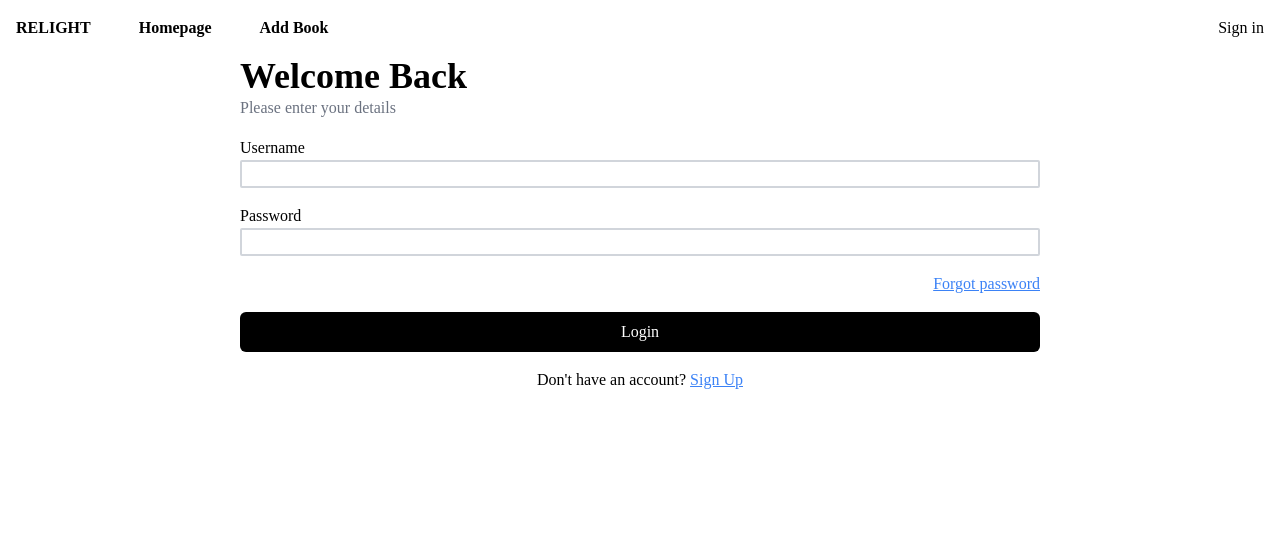
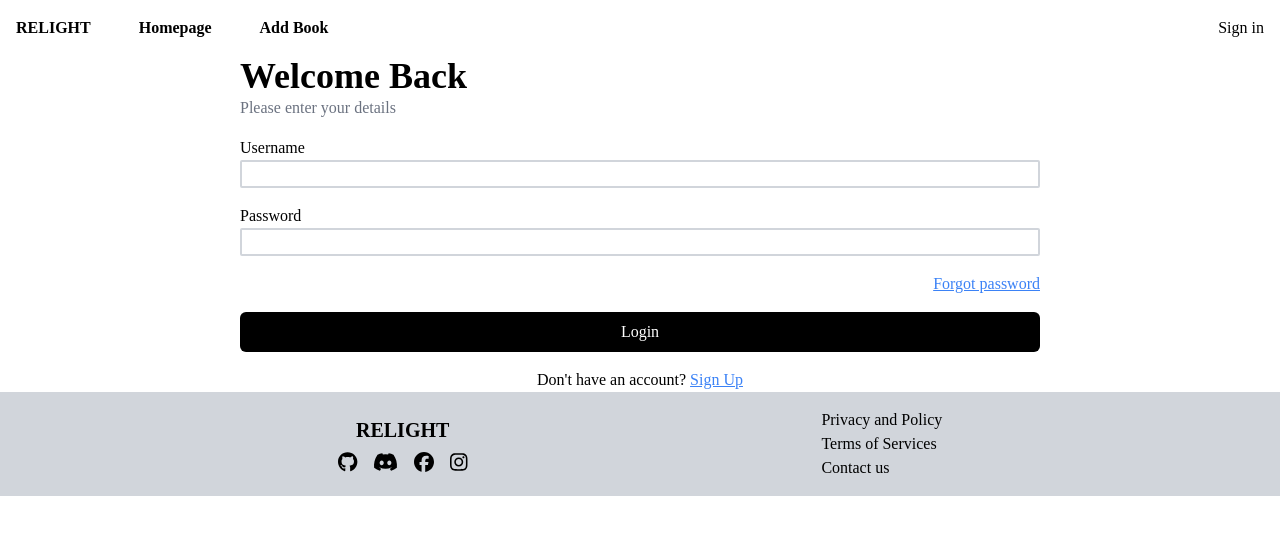
Before and after one commit to kkumber/RELIGHT, a React (Vite) app: page /login in a window 1280 px wide. Shown: the top 534 px of the page. Built offline with nearby package versions, Linux system fonts and the light colour scheme; a web font is replaced by a local one.

Commit message:
added footer

```diff
--- a/src/App.tsx
+++ b/src/App.tsx
@@ -8,6 +8,7 @@ import ProtectedRoute from "./components/ProtectedRoute"
 import Details from "./pages/Subpages/Details"
 import Navigation from "./components/layout/Navigation"
 import AddBookPage from "./pages/Subpages/AddBookPage"
+import Footer from "./components/layout/Footer"
 
 function App() {
   return (
@@ -27,7 +28,7 @@ function App() {
           <Route path="*" element={<NotFound />} />
         </Routes>
         </AuthProvider>
-
+        <Footer />
       </BrowserRouter>
     </div>
   )
--- /dev/null
+++ b/src/components/layout/Footer.tsx
@@ -0,0 +1,30 @@
+import { Link } from "react-router-dom";
+import { FontAwesomeIcon } from "@fortawesome/react-fontawesome";
+import { faGithub, faDiscord, faFacebook, faInstagram } from "@fortawesome/free-brands-svg-icons";
+
+const Footer = () => {
+  return (
+    <footer className="bg-gray-300 p-4 flex items-center justify-evenly flex-wrap-reverse gap-8">
+            {/* Contact Info */}
+            <div className="flex items-center flex-col gap-2">
+                <div className="">
+                    <b className="text-xl">RELIGHT</b>
+                </div>
+                <div className="flex gap-x-4 items-center">
+                    <FontAwesomeIcon icon={faGithub} size="lg"/>
+                    <FontAwesomeIcon icon={faDiscord} size="lg"/>
+                    <FontAwesomeIcon icon={faFacebook} size="lg"/>
+                    <FontAwesomeIcon icon={faInstagram} size="lg"/>
+                </div>
+            </div>
+            {/* Services */}
+            <div className="text-center md:text-start">
+                <p>Privacy and Policy</p>
+                <p>Terms of Services</p>
+                <p>Contact us</p>
+            </div>
+    </footer>
+  );
+};
+
+export default Footer;
--- a/src/hooks/useAuthFetch.tsx
+++ b/src/hooks/useAuthFetch.tsx
@@ -1,5 +1,5 @@
 import useApi from "../utils/api";
-import { useState, createContext } from "react";
+import { useState} from "react";
 import { useAccessTokenContext, useUserContext, useCSRFTokenContext } from "../utils/AuthProvider";
 
 
```
